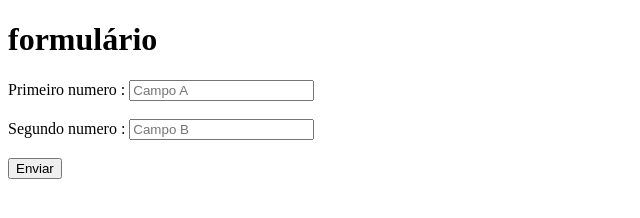
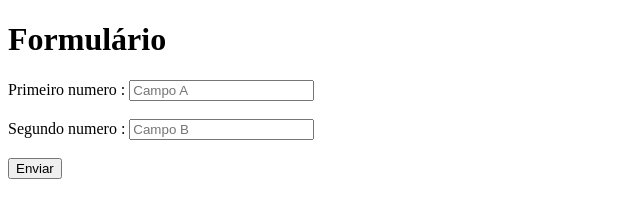
Before and after one commit to Chaosmatic2/exercicios_ebac, a plain HTML site: page form.html in a window 1280 px wide. Shown: the full height of the page, 0-640 px from the left. Drawn offline with Linux system fonts and the light colour scheme.

Commit message:
acerto ortografico

```diff
--- a/form.html
+++ b/form.html
@@ -6,7 +6,7 @@
     <title>Exercício EBAC</title>
 </head>
 <body>
-    <h1>formulário</h1>
+    <h1>Formulário</h1>
     <form id="formulario">
         <label>Primeiro numero :</label>
         <input id="one" required type="number" placeholder="Campo A" />
```
